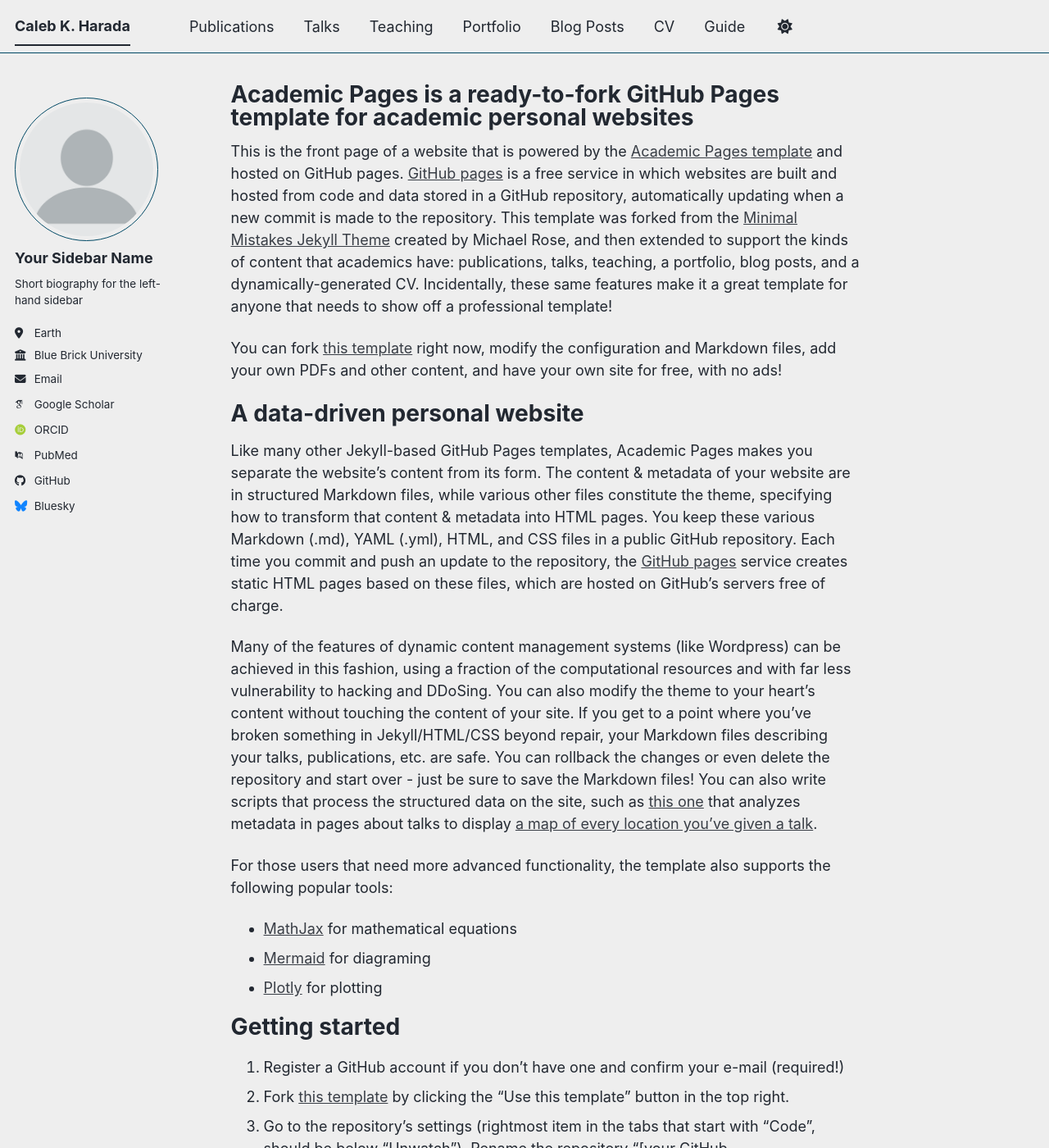
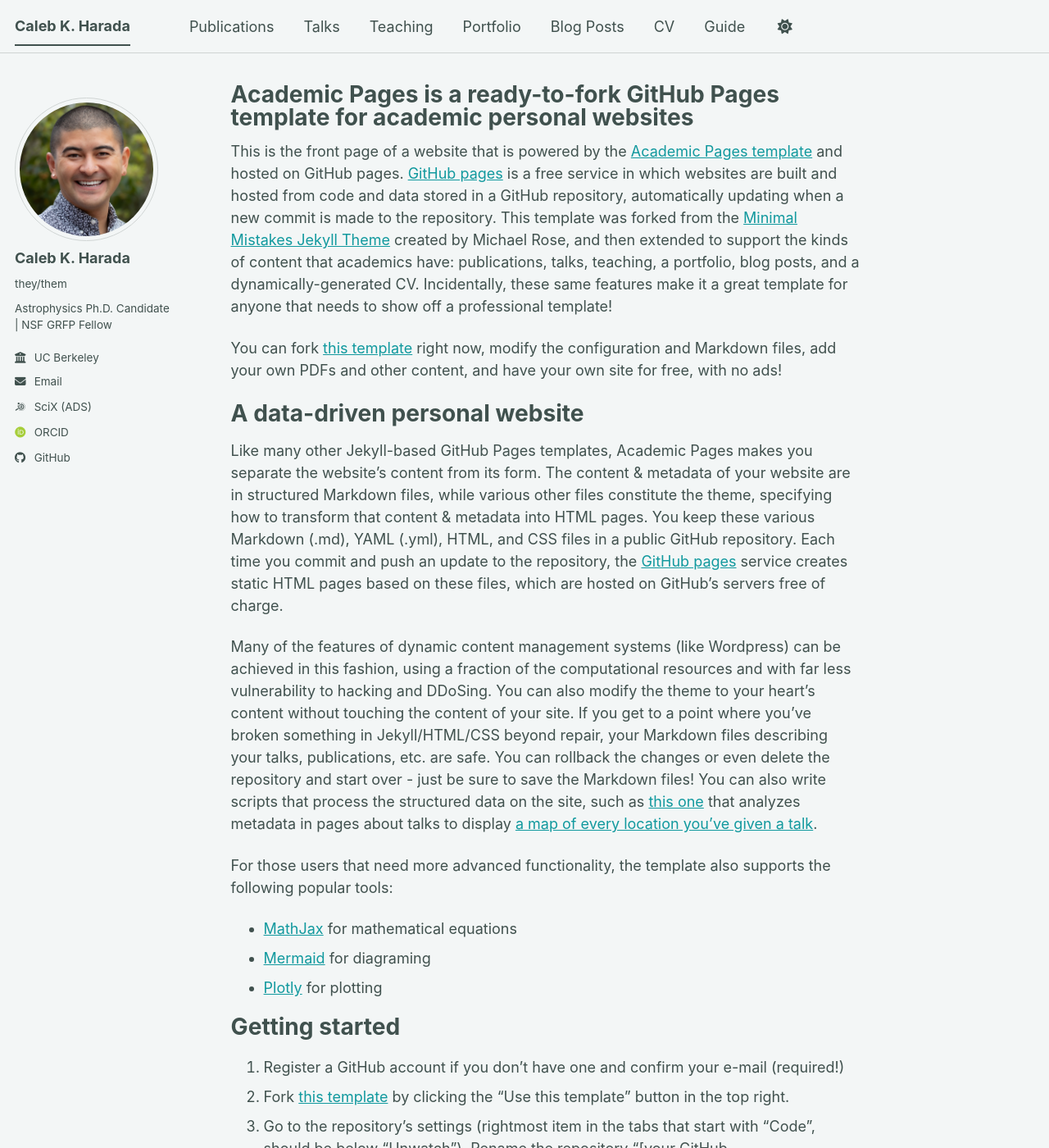
Before and after one commit to CalebHarada/CalebHarada.github.io, a Jekyll site: the page built from _pages/about.md, in a window 1280 px wide and 1400 px high. Shown: the whole window at 82% size. Built offline with Jekyll 4.4.1, drawn with Linux system fonts in a browser that asks for light colours; some web fonts are replaced; a script bundle is joined from its source files by our own code; library files that are not in the unit come from our copies.

Commit message:
update basic author info

```diff
--- a/_config.yml
+++ b/_config.yml
@@ -8,11 +8,11 @@
 
 # Basic Site Settings
 locale                   : "en-US"
-site_theme               : "air" # The available themes options are "default", "air", "sunrise", "mint", "dirt" and "contrast"
+site_theme               : "mint" # The available themes options are "default", "air", "sunrise", "mint", "dirt" and "contrast"
 title                    : "Caleb K. Harada"
 title_separator          : "-"
 name                     : &name "Caleb Harada"
-description              : &description "Your Name's academic portfolio"   # Update this with a general description of your site, this is the default if not overridden by a page
+description              : &description "Caleb Harada's website"   # Update this with a general description of your site, this is the default if not overridden by a page
 url                      : https://CalebHarada.github.io # The base hostname & protocol for your site e.g. "https://[your GitHub username].github.io",
                                                            # or if you already have some other page hosted on Github then use "https://[your GitHub username].github.io/[Your Repo Name]"
 baseurl                  : "" # the subpath of your site, e.g. "/blog"
@@ -23,25 +23,26 @@ repository               : "CalebHarada/CalebHarada.github.io"
 #               Additional customization can be done by editing /_includes/author-profile.html
 author:
   # Biographic information
-  avatar           : "profile.png"
-  name             : "Your Sidebar Name"
-  pronouns         : # example: "she/her"
-  bio              : "Short biography for the left-hand sidebar"
-  location         : "Earth"
-  employer         : "Blue Brick University"
+  avatar           : "me.jpg"
+  name             : "Caleb K. Harada"
+  pronouns         : "they/them"
+  bio              : "Astrophysics Ph.D. Candidate | NSF GRFP Fellow"
+  location         : # "Oakland, CA, USA"
+  employer         : "UC Berkeley"
   uri              : # URL
-  email            : "none@example.org"
+  email            : "charada@berkeley.edu"
 
   # Academic websites
   academia         : # URL
+  ads              : https://tinyurl.com/scixsearch
   arxiv            : # URL - Update with the correct link to your profile
-  googlescholar    : "https://scholar.google.com/citations?user=PS_CX0AAAAAJ"
+  googlescholar    : # URL
   inspire-hep      : # URL
   impactstory      : # URL
-  orcid            : "https://orcid.org/yourorcidurl"
+  orcid            : "https://orcid.org/0000-0001-5737-1687"
   semantic         : # URL
   ssrn             : # URL
-  pubmed           : "https://www.ncbi.nlm.nih.gov/pubmed/?term=john+snow"
+  pubmed           : # URL
   researchgate     : # URL
   scopus           : # URL
   zotero           : # URL
@@ -51,13 +52,13 @@ author:
   bitbucket        : # Username - Update with your username on the site
   codepen          : # Username
   dribbble         : # Username
-  github           : "academicpages"
+  github           : "CalebHarada"
   kaggle           : # Username
   stackoverflow    : # User number or user number and name (i.e., use "1" or "1/jeff-atwood")
 
   # Social media
   artstation       : # Username
-  bluesky          : "bsky.app" # Replace this with you Bluesky username
+  bluesky          : # Username
   facebook         : # Username
   flickr           : # Username
   foursquare       : # Username
--- a/_includes/author-profile.html
+++ b/_includes/author-profile.html
@@ -40,6 +40,9 @@
       <!-- Font Awesome and Academicons icons / Academic websites -->
       {% if author.academia %}
         <li><a href="{{ author.academia }}"><i class="ai ai-academia ai-fw icon-pad-right" aria-hidden="true"></i>Academia</a></li>
+      {% endif %}
+      {% if author.ads %}
+        <li><a href="{{ author.ads }}"><i class="ai ai-ads ai-fw icon-pad-right" aria-hidden="true"></i>SciX (ADS)</a></li>
       {% endif %}
       {% if author.arxiv %}
         <li><a href="{{ author.arxiv }}"><i class="ai ai-arxiv ai-fw icon-pad-right"></i>arXiv</a></li>
```
Also changed, not shown: images/me.jpg (added), images/milkyway.png (added), images/ucb-astro.png (added), 1 other file.
